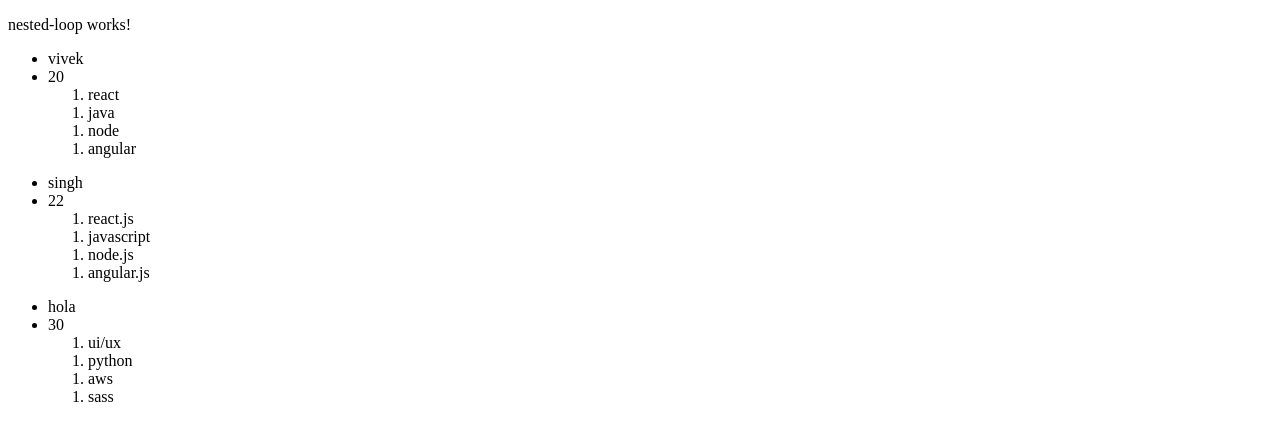
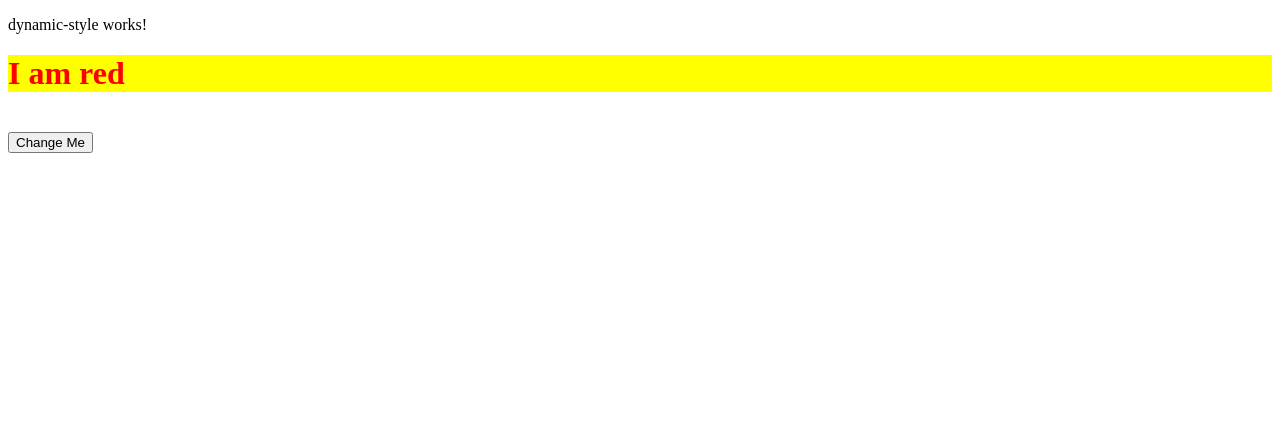
Before and after one commit to ui-vivek/angular-practice, an Angular app: page / in a window 1280 px wide. Shown: the top 440 px of the page. Built offline with nearby package versions, Linux system fonts and the light colour scheme.

Commit message:
dynamic-style

```diff
--- a/src/app/app.component.html
+++ b/src/app/app.component.html
@@ -9,4 +9,5 @@
 <!-- <app-if-else></app-if-else> -->
 <!-- <app-switch-case></app-switch-case> -->
 <!-- <app-for-loop></app-for-loop> -->
-<app-nested-loop></app-nested-loop>
+<!-- <app-nested-loop></app-nested-loop> -->
+<app-dynamic-style></app-dynamic-style>
--- a/src/app/app.module.ts
+++ b/src/app/app.module.ts
@@ -10,6 +10,7 @@ import { IfElseComponent } from './if-else/if-else.component';
 import { SwitchCaseComponent } from './switch-case/switch-case.component';
 import { ForLoopComponent } from './for-loop/for-loop.component';
 import { NestedLoopComponent } from './nested-loop/nested-loop.component';
+import { DynamicStyleComponent } from './dynamic-style/dynamic-style.component';
 
 @NgModule({
   declarations: [
@@ -21,7 +22,8 @@ import { NestedLoopComponent } from './nested-loop/nested-loop.component';
     IfElseComponent,
     SwitchCaseComponent,
     ForLoopComponent,
-    NestedLoopComponent
+    NestedLoopComponent,
+    DynamicStyleComponent
   ],
   imports: [
     BrowserModule,
--- /dev/null
+++ b/src/app/dynamic-style/dynamic-style.component.html
@@ -0,0 +1,5 @@
+<p>dynamic-style works!</p>
+
+<h1 [style.color]="color"[style.backgroundColor]="bgColor">I am {{color}}</h1>
+<br>
+<button (click)="changeC()">Change Me</button>
--- /dev/null
+++ b/src/app/dynamic-style/dynamic-style.component.ts
@@ -0,0 +1,15 @@
+import { Component } from '@angular/core';
+
+@Component({
+  selector: 'app-dynamic-style',
+  templateUrl: './dynamic-style.component.html',
+  styleUrls: ['./dynamic-style.component.css']
+})
+export class DynamicStyleComponent {
+  color='red';
+  bgColor='yellow'
+  changeC(){
+    this.color=='red' ? this.color='green' : this.color='red'
+    this.bgColor=='yellow' ? this.bgColor='black' : this.bgColor='yellow'
+  }
+}
```
Also changed, not shown: src/app/dynamic-style/dynamic-style.component.css (added), 1 other file (tests, documents, lock files or other folders).
